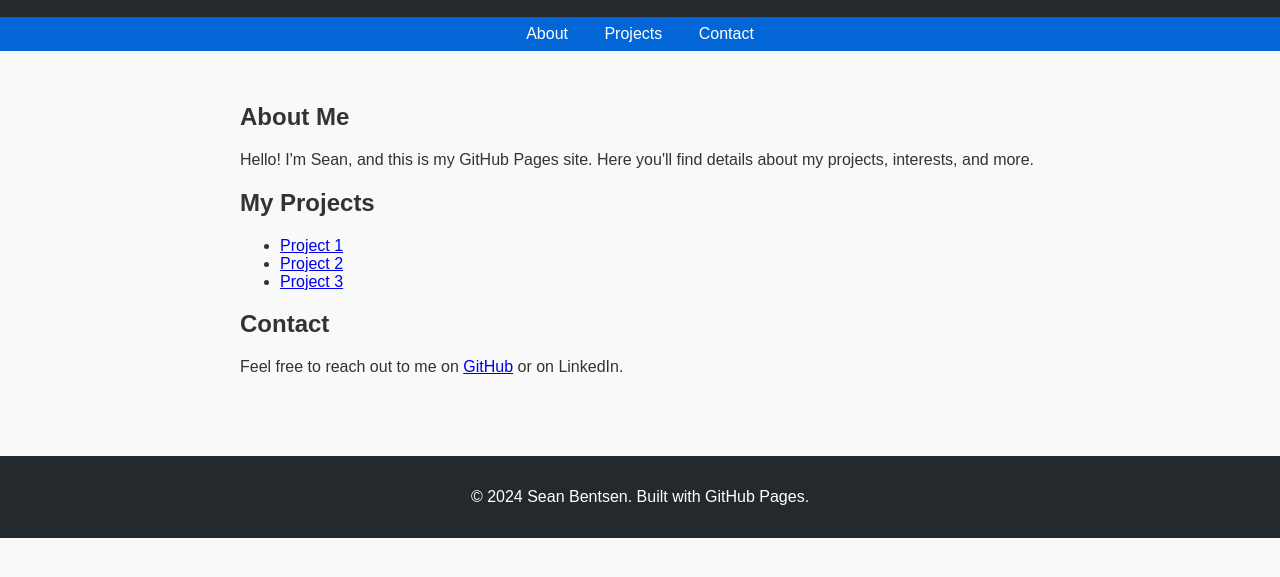
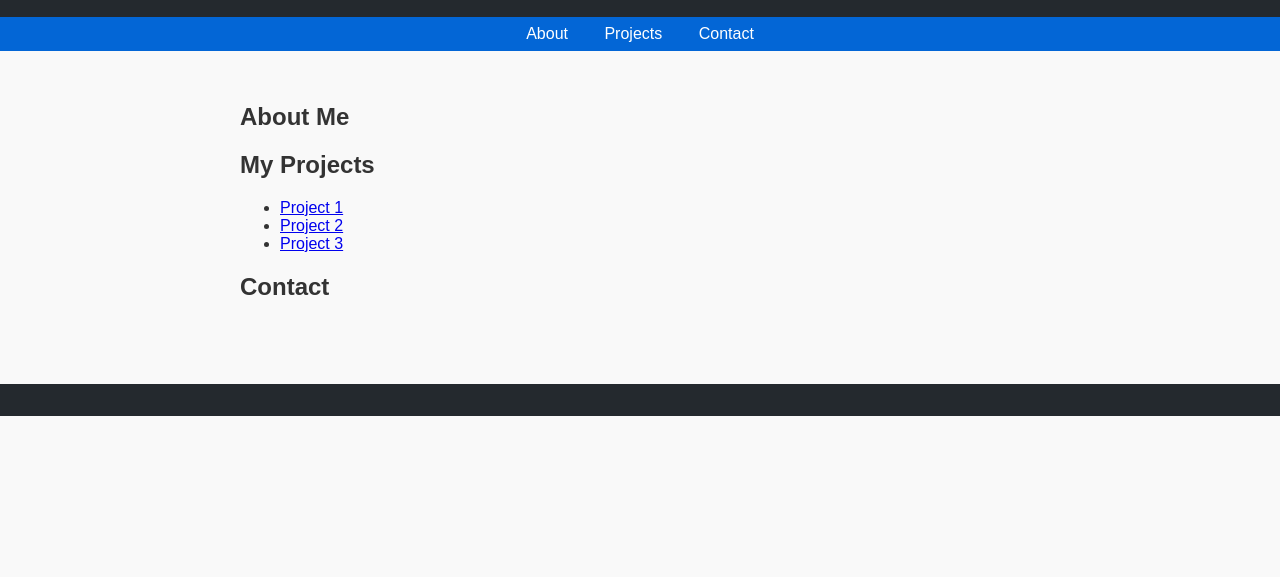
Before and after one commit to sben0034/sben0034.github.io, a plain HTML site: page index.html in a window 1280 px wide. Shown: the part 95-672 px from the top of the page. Drawn offline with Linux system fonts and the light colour scheme.

Commit message:
Update index.html
Removing name

```diff
--- a/index.html
+++ b/index.html
@@ -59,7 +59,6 @@
     <main>
         <section id="about">
             <h2>About Me</h2>
-            <p>Hello! I'm Sean, and this is my GitHub Pages site. Here you'll find details about my projects, interests, and more.</p>
         </section>
         <section id="projects">
             <h2>My Projects</h2>
@@ -71,11 +70,9 @@
         </section>
         <section id="contact">
             <h2>Contact</h2>
-            <p>Feel free to reach out to me on <a href="https://github.com/yourusername">GitHub</a> or on LinkedIn.</p>
         </section>
     </main>
     <footer>
-        <p>&copy; 2024 Sean Bentsen. Built with GitHub Pages.</p>
     </footer>
 </body>
 </html>
```
